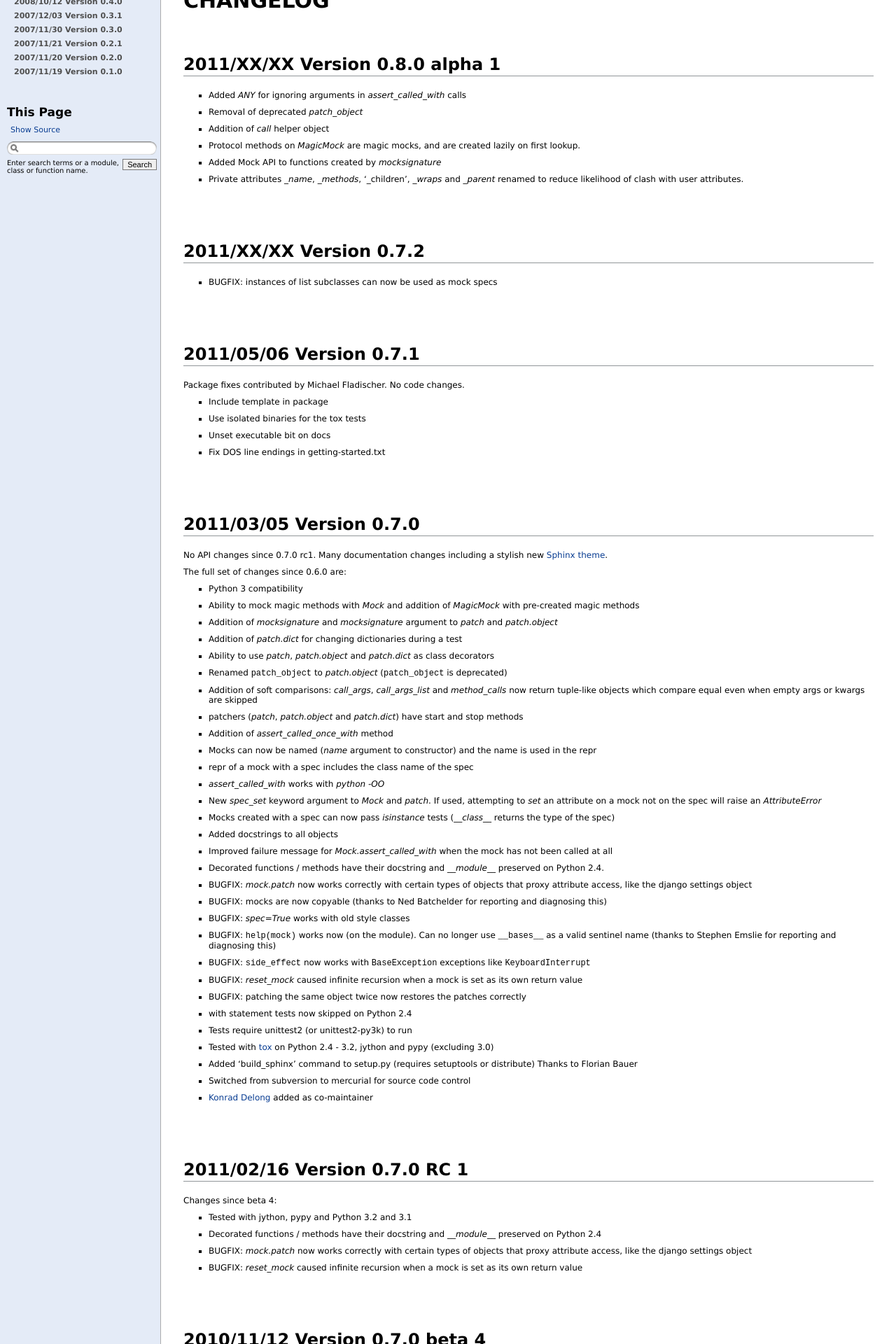
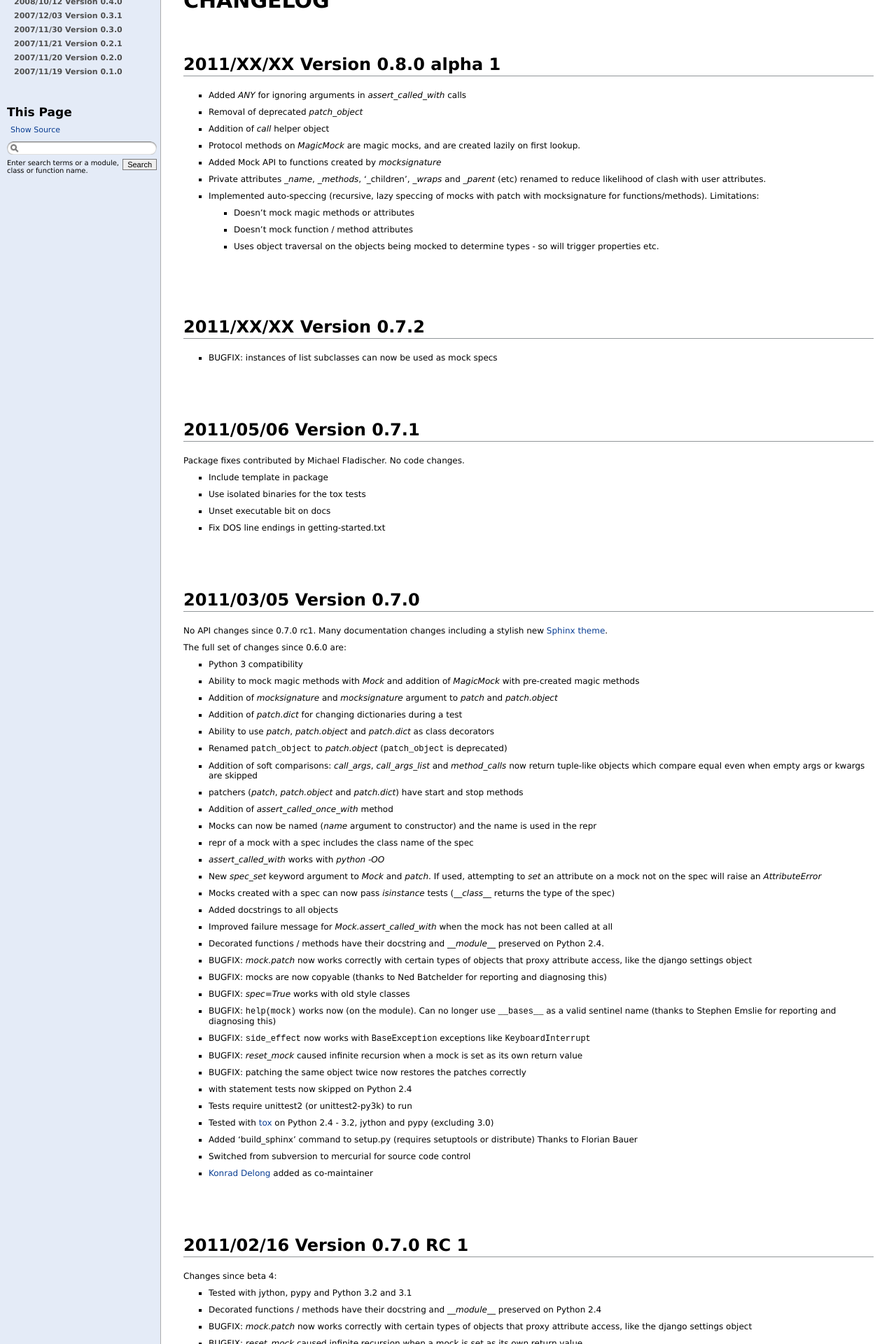
Before and after one commit to testing-cabal/mock, a Sphinx documentation site: the page built from docs/changelog.txt, in a window 1280 px wide. Shown: the part 577-2497 px from the top of the page at 70% size. Built offline with Sphinx 7.4.7, drawn with Linux system fonts in a browser that asks for light colours; pages that are not in the unit, such as notebooks, are missing from menus; some of the changed text lies outside the part shown.

Commit message:
Document limitations of auto-speccing in the changelog

```diff
--- a/docs/changelog.txt
+++ b/docs/changelog.txt
@@ -54,8 +54,14 @@ CHANGELOG
   first lookup.
 * Added Mock API to functions created by `mocksignature`
 * Private attributes `_name`, `_methods`, '_children', `_wraps` and `_parent`
-  renamed to reduce likelihood of clash with user attributes.
+  (etc) renamed to reduce likelihood of clash with user attributes.
+* Implemented auto-speccing (recursive, lazy speccing of mocks with patch
+  with mocksignature for functions/methods). Limitations:
 
+  - Doesn't mock magic methods or attributes
+  - Doesn't mock function / method attributes
+  - Uses object traversal on the objects being mocked to determine types - so
+    will trigger properties etc.
 
 2011/XX/XX Version 0.7.2
 ------------------------
```
